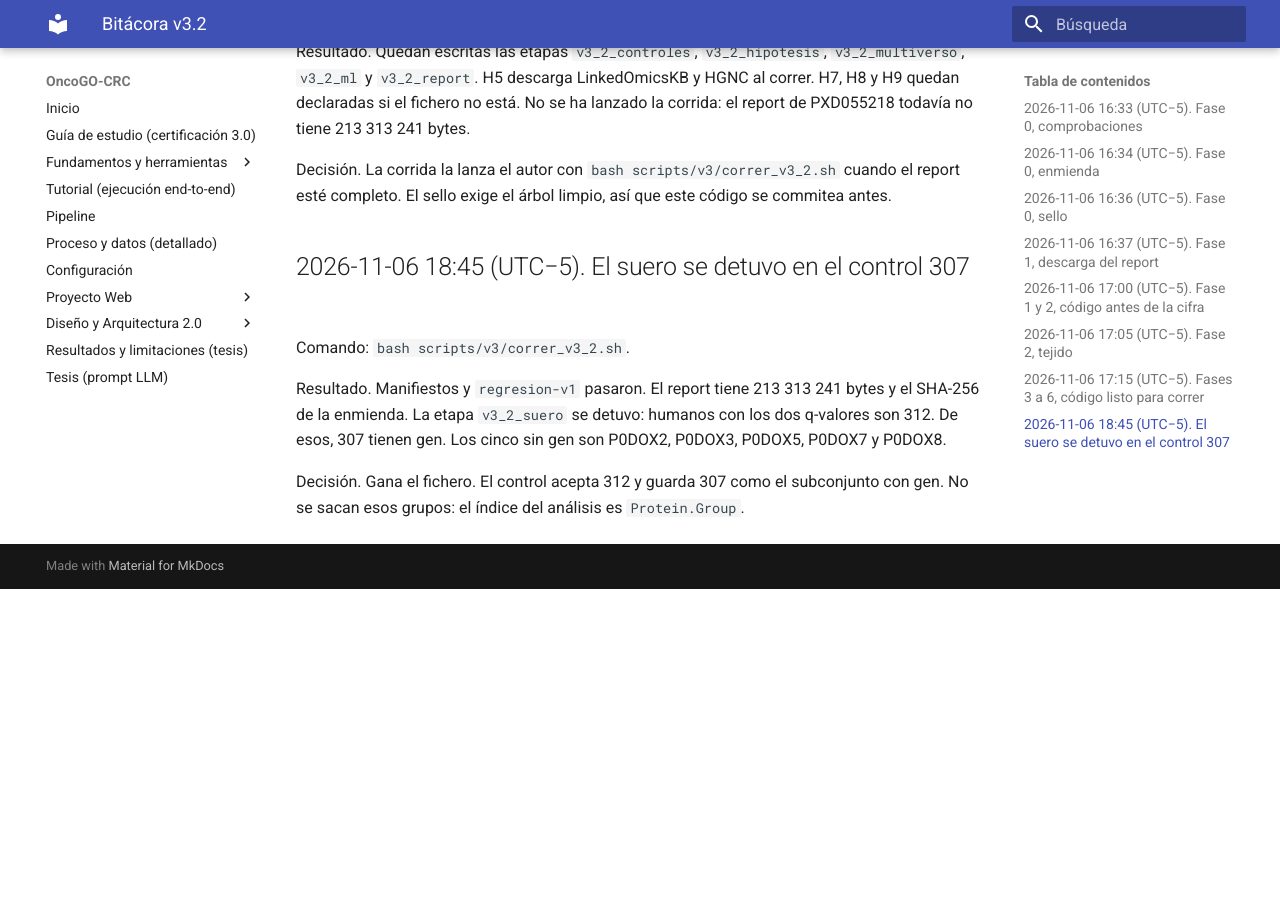
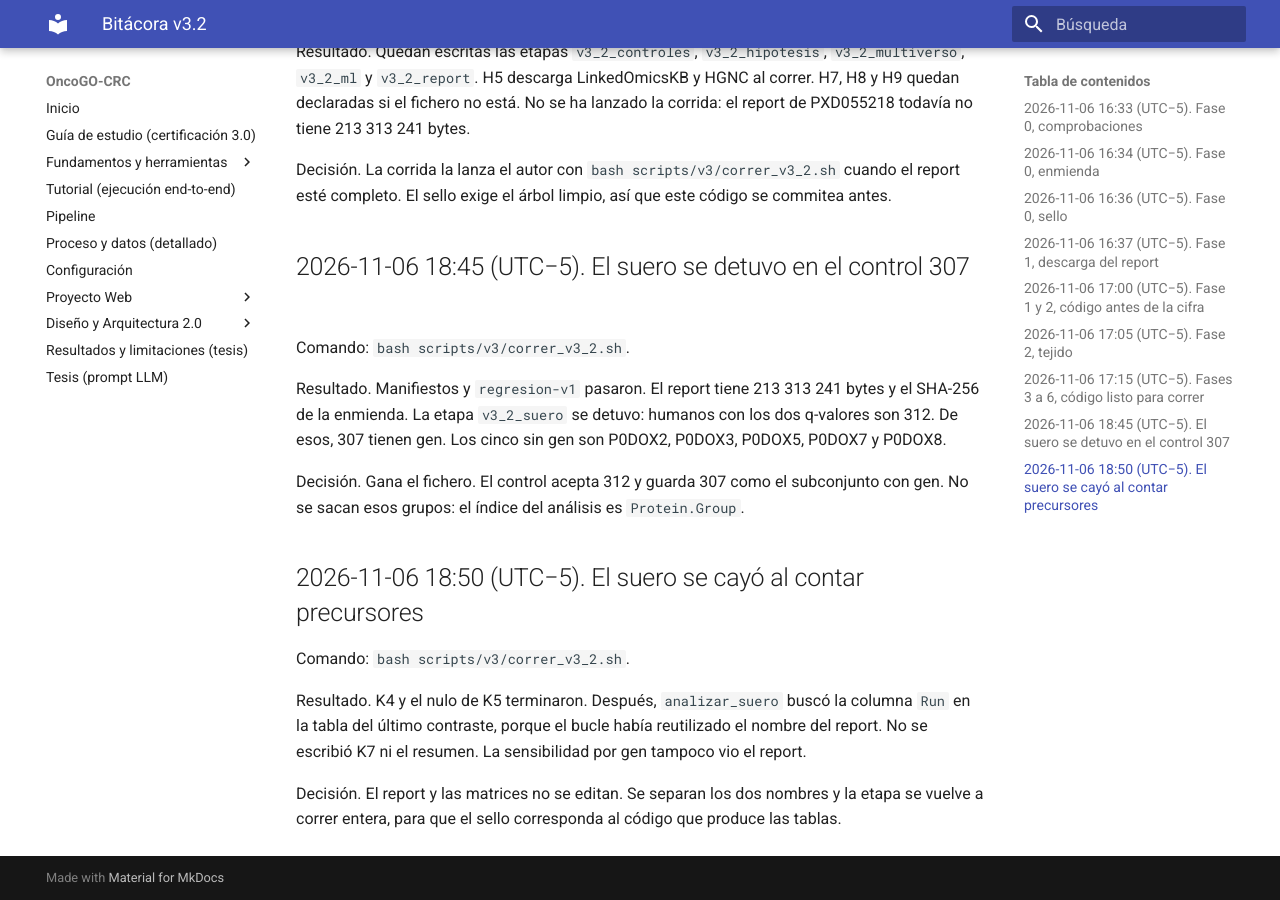
Before and after one commit to JancoDeveloper/OncoGO-CRC, an MkDocs documentation site: the page built from docs/bitacora_v3.md, in a window 1280 px wide and 900 px high, scrolled down 2217 px. Built offline with MkDocs 1.6.1 and Material for MkDocs 9.7.7, drawn with Linux system fonts in a browser that asks for light colours; before the commit the page ends 2806 px from its top, so only the background shows below that.

Commit message:
fix: el conteo de precursores lee el report y no el contraste
El bucle de K4 reutilizaba el nombre de la tabla del informe. K7 y la sensibilidad por gen no llegaban a ver las corridas.

Co-authored-by: Cursor <cursoragent@cursor.com>

```diff
--- a/docs/bitacora_v3.md
+++ b/docs/bitacora_v3.md
@@ -64,3 +64,11 @@ Comando: `bash scripts/v3/correr_v3_2.sh`.
 Resultado. Manifiestos y `regresion-v1` pasaron. El report tiene 213 313 241 bytes y el SHA-256 de la enmienda. La etapa `v3_2_suero` se detuvo: humanos con los dos q-valores son 312. De esos, 307 tienen gen. Los cinco sin gen son P0DOX2, P0DOX3, P0DOX5, P0DOX7 y P0DOX8.
 
 Decisión. Gana el fichero. El control acepta 312 y guarda 307 como el subconjunto con gen. No se sacan esos grupos: el índice del análisis es `Protein.Group`.
+
+## 2026-11-06 18:50 (UTC−5). El suero se cayó al contar precursores
+
+Comando: `bash scripts/v3/correr_v3_2.sh`.
+
+Resultado. K4 y el nulo de K5 terminaron. Después, `analizar_suero` buscó la columna `Run` en la tabla del último contraste, porque el bucle había reutilizado el nombre del report. No se escribió K7 ni el resumen. La sensibilidad por gen tampoco vio el report.
+
+Decisión. El report y las matrices no se editan. Se separan los dos nombres y la etapa se vuelve a correr entera, para que el sello corresponda al código que produce las tablas.
```
Also changed, not shown: 1 other file.
